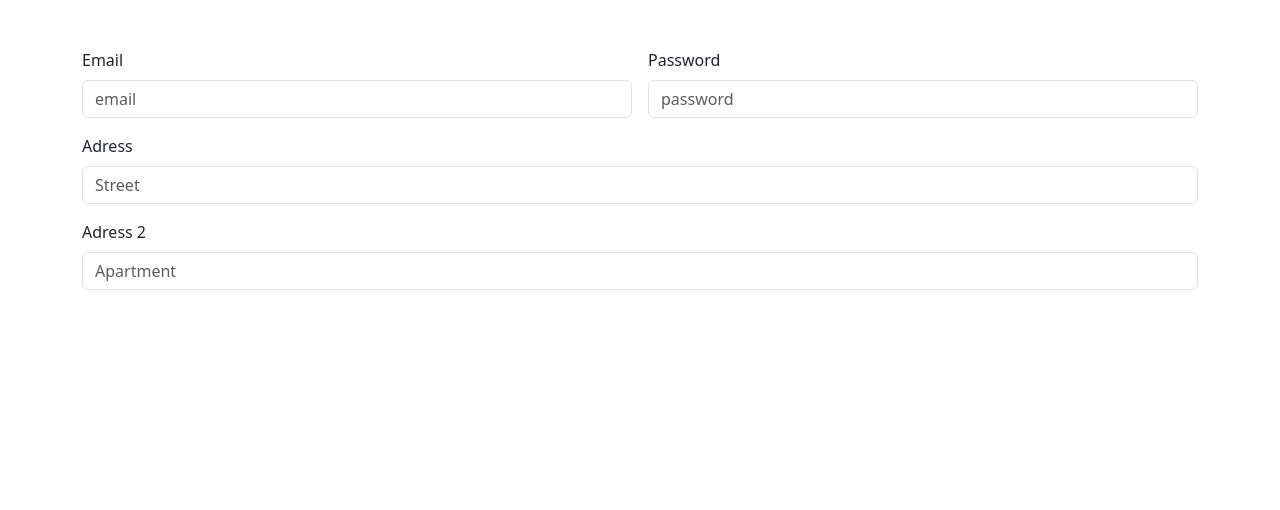
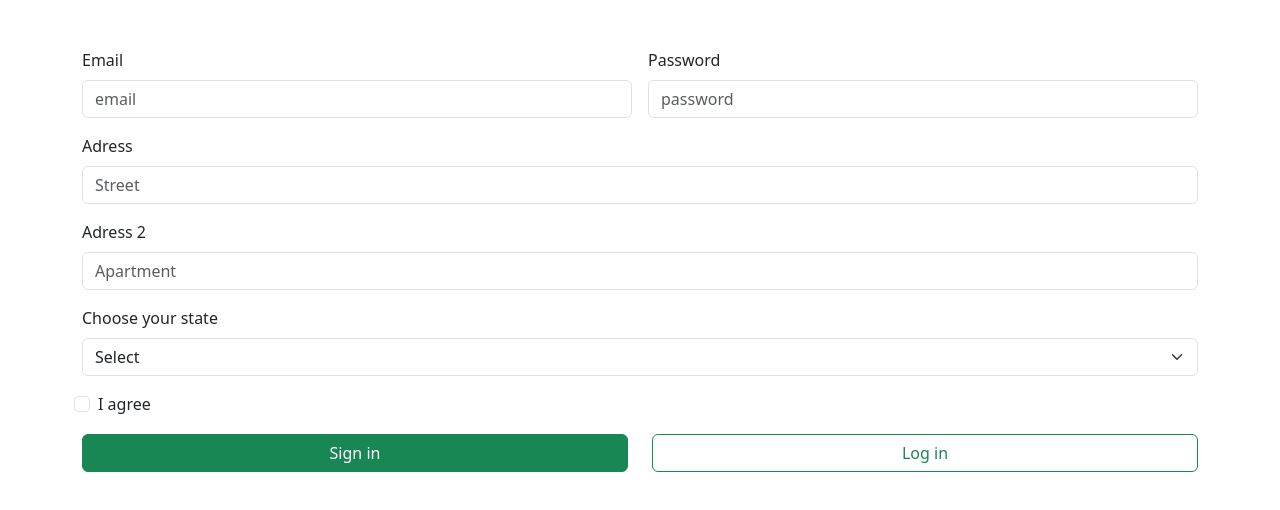
Before and after one commit to Karolinaa12/Form-responsive, a plain HTML site: page index.html in a window 1280 px wide. Drawn offline with nearby package versions, Linux system fonts and the light colour scheme.

Commit message:
added buttons

```diff
--- a/index.html
+++ b/index.html
@@ -56,7 +56,39 @@
             placeholder="Apartment"
           />
         </div>
+        <div class="col-12">
+          <label for="state" class="form-label">Choose your state</label>
+          <select class="form-select" id="state">
+            <option selected>Select</option>
+            <option value="AL">Alaska</option>
+            <option value="NY">New York</option>
+            <option value="CAL">California</option>
+          </select>
+        </div>
+        <div class="form-check">
+          <input
+            class="form-check-input"
+            type="checkbox"
+            value=""
+            id="flexCheckDefault"
+          />
+          <label class="form-check-label" for="flexCheckDefault">
+            I agree
+          </label>
+        </div>
       </form>
+      <div class="row mt-3">
+        <div class="col-md-6">
+          <button type="button" class="btn btn-success w-100 mb-2">
+            Sign in
+          </button>
+        </div>
+        <div class="col-md-6">
+          <button type="button" class="btn btn-outline-success w-100 mb-2">
+            Log in
+          </button>
+        </div>
+      </div>
     </div>
     <script
       src="https://cdn.jsdelivr.net/npm/bootstrap@5.3.0-alpha1/dist/js/bootstrap.bundle.min.js"
```
